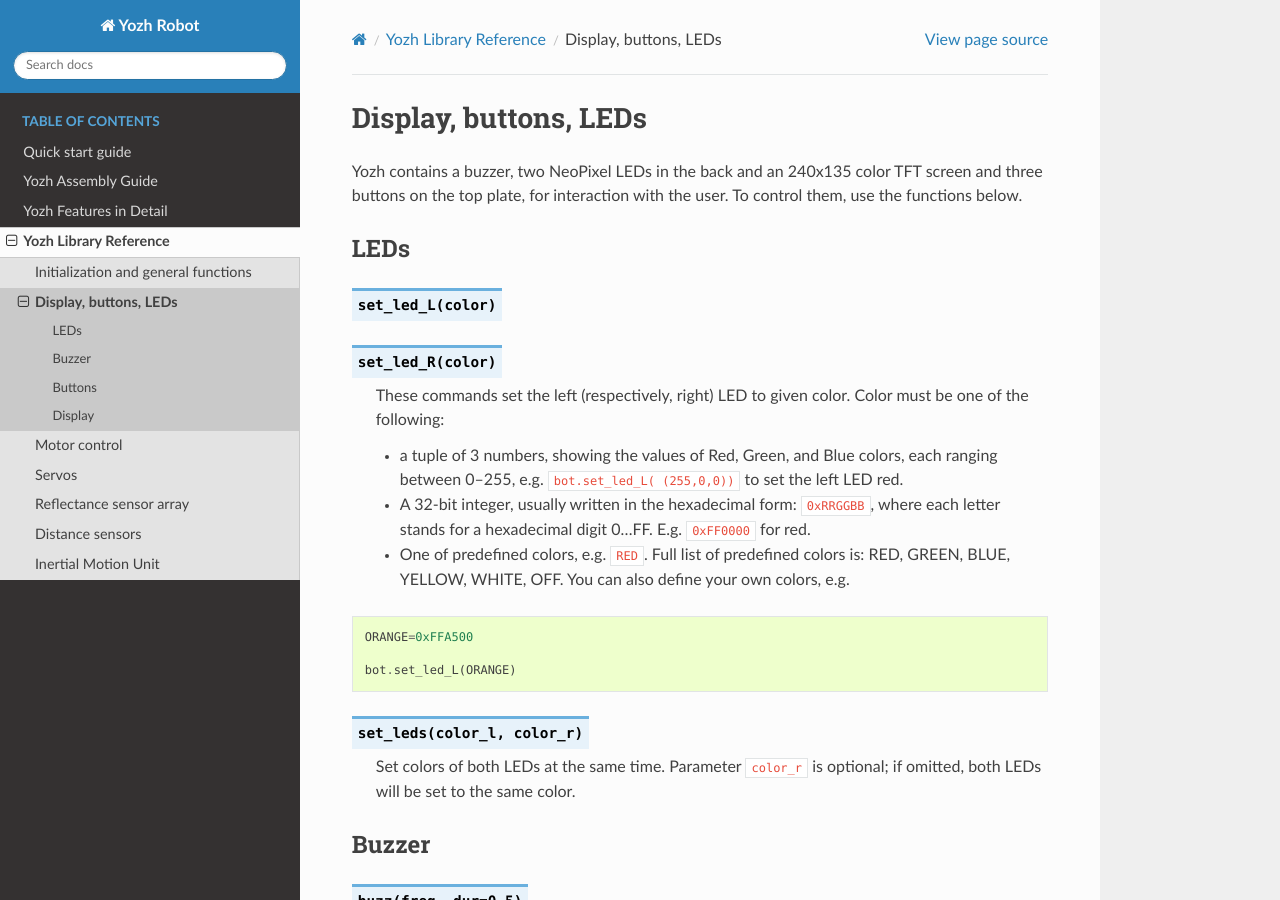
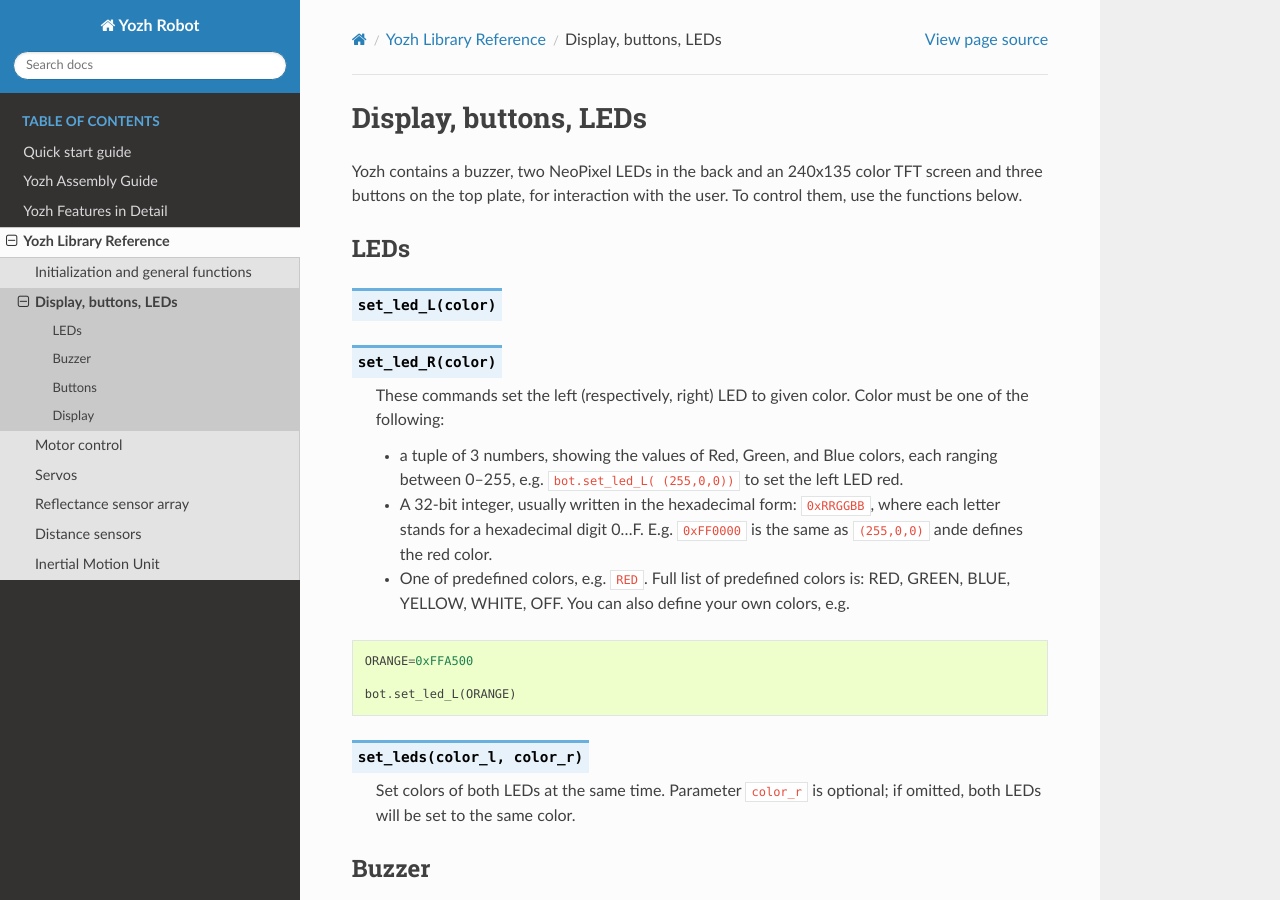
Before and after one commit to shurik179/yozh, a Sphinx documentation site: the page built from docs/library/UI.rst, in a window 1280 px wide and 900 px high. Built offline with Sphinx 7.4.7 and the Read the Docs theme 2.0.0, drawn with Linux system fonts in a browser that asks for light colours; formulas are drawn with MathJax 3.

```diff
--- a/docs/library/UI.rst
+++ b/docs/library/UI.rst
@@ -18,8 +18,9 @@ LEDs
      colors, each ranging between 0--255, e.g. ``bot.set_led_L( (255,0,0))`` to set
      the left LED red.
 
-   * A 32-bit integer, usually written in the hexadecimal form: ``0xRRGGBB``, where each letter stands for a hexadecimal digit 0...FF.
-     E.g. ``0xFF0000`` for red.
+   * A 32-bit integer, usually written in the hexadecimal form: ``0xRRGGBB``, where each letter
+     stands for a hexadecimal digit 0...F.
+     E.g. ``0xFF0000`` is the same as ``(255,0,0)`` ande defines the red color.
 
    * One of predefined colors, e.g. ``RED``. Full list of predefined colors is:
      RED, GREEN, BLUE, YELLOW, WHITE, OFF. You can also define your own colors, e.g.
```
Also changed, not shown: docs/details/power.rst (+9 -4 lines), 2 other files.
